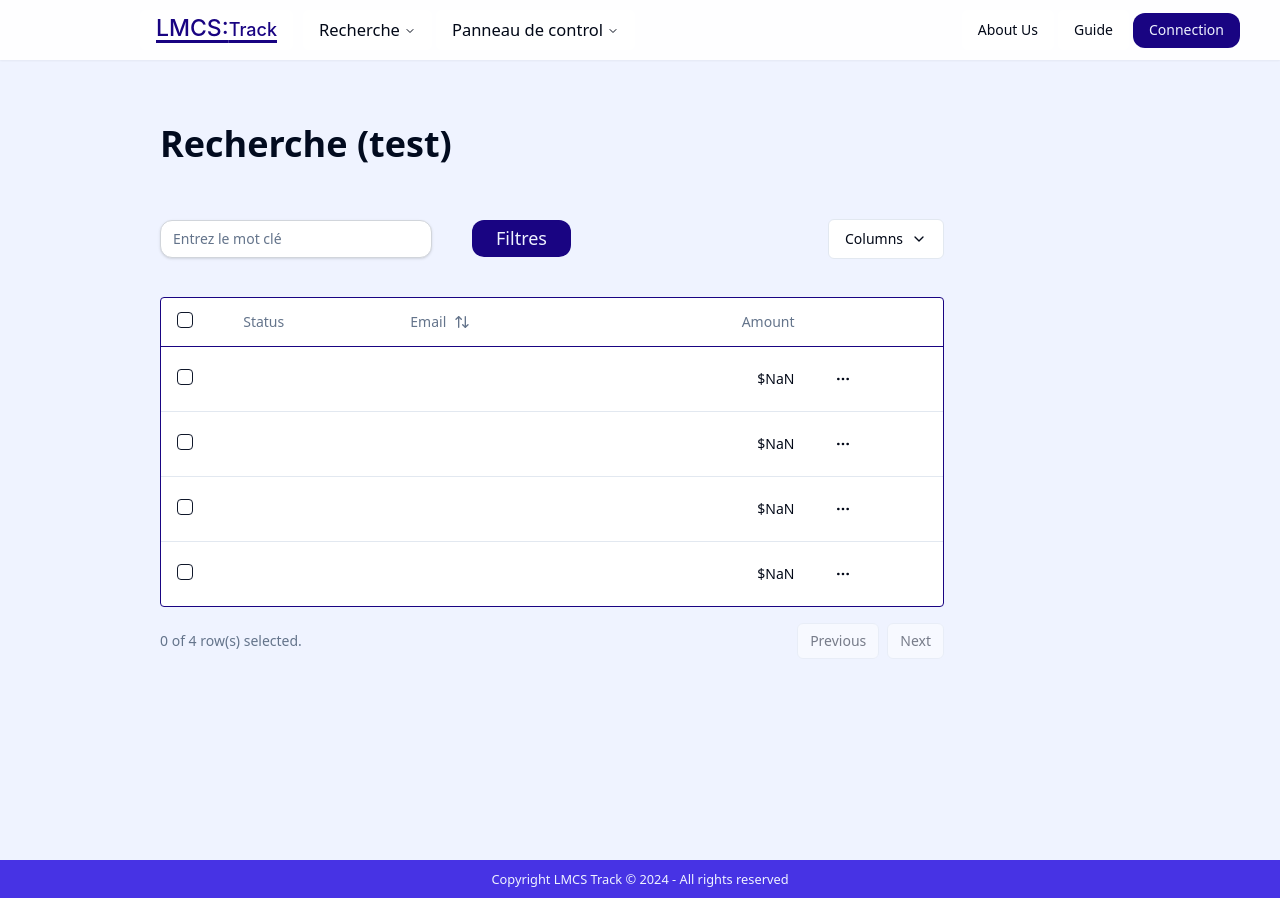
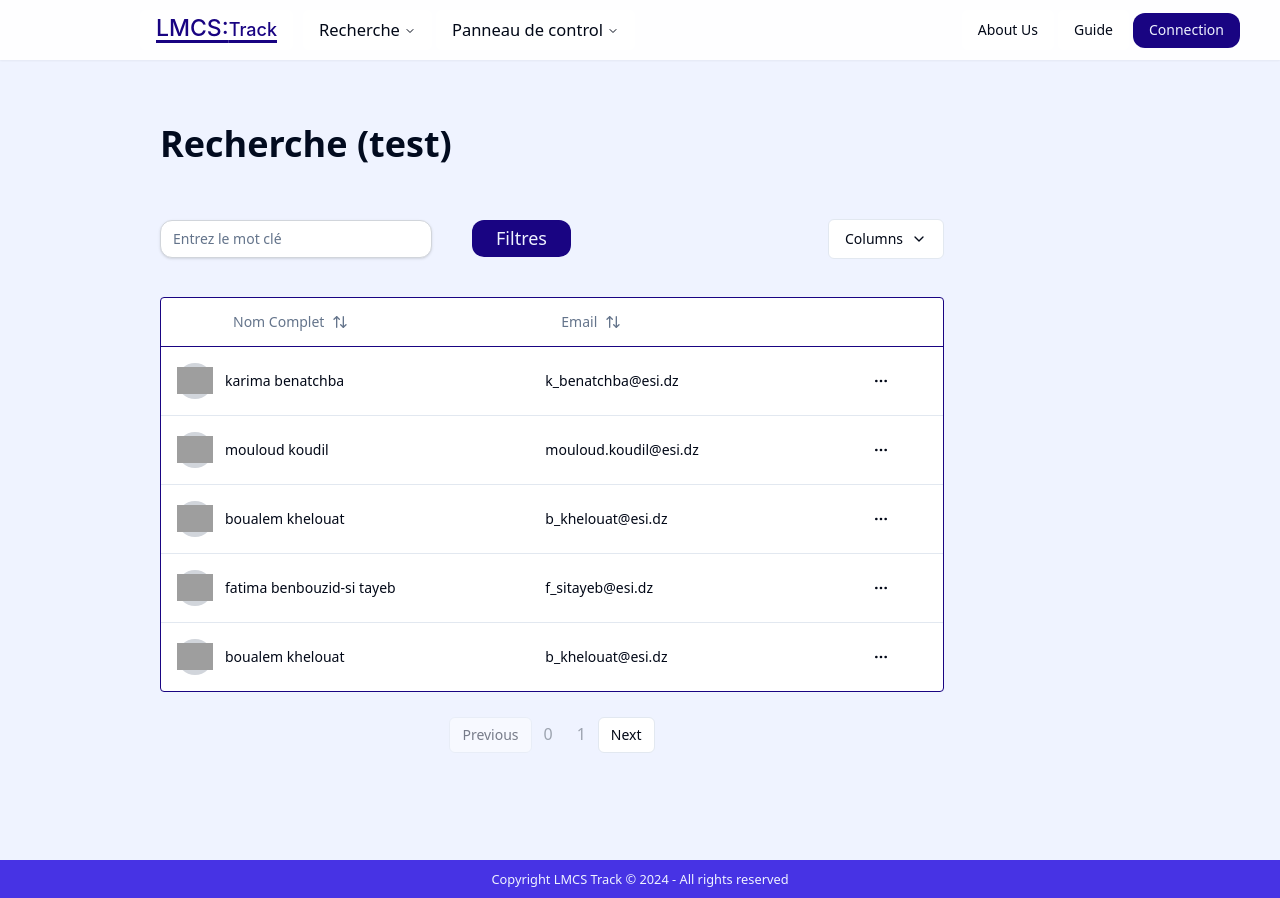
Before and after one commit to amimaresi/P1E28, a React (Vite) app in the folder Frontend/: page /recherche/projet in a window 1280 px wide. Built offline with nearby package versions, Linux system fonts and the light colour scheme; grey boxes are pictures that could not be loaded.

Commit message:
improved recherche

```diff
--- a/Frontend/src/Pages/Technical Pages/Recherche/DataTable.jsx
+++ b/Frontend/src/Pages/Technical Pages/Recherche/DataTable.jsx
@@ -31,40 +31,41 @@ import {
 } from '@/components/ui/table';
 import { NavLink } from 'react-router-dom';
 import data from './data.js';
+import { Avatar, AvatarFallback, AvatarImage } from '@radix-ui/react-avatar';
 
 export function Columns({ navigate }) {
   return [
     {
-      id: 'select',
-      header: ({ table }) => (
-        <Checkbox
-          checked={
-            table.getIsAllPageRowsSelected() ||
-            (table.getIsSomePageRowsSelected() && 'indeterminate')
-          }
-          onCheckedChange={(value) => table.toggleAllPageRowsSelected(!!value)}
-          aria-label="Select all"
-        />
-      ),
+      accessorKey: 'nomComplet',
+      header: ({ column }) => {
+        return (
+          <Button
+            variant="ghost"
+            onClick={() => column.toggleSorting(column.getIsSorted() === 'asc')}
+            className="ml-10"
+          >
+            Nom Complet
+            <ArrowUpDown className="ml-2 h-4 w-4" />
+          </Button>
+        );
+      },
       cell: ({ row }) => (
-        <Checkbox
-          checked={row.getIsSelected()}
-          onCheckedChange={(value) => row.toggleSelected(!!value)}
-          aria-label="Select row"
-        />
-      ),
-      enableSorting: false,
-      enableHiding: false,
-    },
-    {
-      accessorKey: 'status',
-      header: 'Status',
-      cell: ({ row }) => (
-        <div className="capitalize">{row.getValue('status')}</div>
+        <div className=" flex flex-row items-center gap-3">
+          <div className=" flex h-9 w-9 items-center justify-center rounded-full bg-gray-300">
+            <Avatar>
+              <AvatarImage src="n" />
+              <AvatarFallback>
+                {row.getValue('nomComplet').slice(0, 2)}
+              </AvatarFallback>
+            </Avatar>
+          </div>
+
+          <div className="lowercase">{row.getValue('nomComplet')}</div>
+        </div>
       ),
     },
     {
-      accessorKey: 'Email',
+      accessorKey: '_id',
       header: ({ column }) => {
         return (
           <Button
@@ -76,24 +77,15 @@ export function Columns({ navigate }) {
           </Button>
         );
       },
-      cell: ({ row }) => (
-        <div className="lowercase">{row.getValue('Email')}</div>
-      ),
+      cell: ({ row }) => <div className="lowercase">{row.getValue('_id')}</div>,
     },
+
     {
-      accessorKey: 'amount',
-      header: () => <div className="text-right">Amount</div>,
-      cell: ({ row }) => {
-        const amount = parseFloat(row.getValue('amount'));
-
-        // Format the amount as a dollar amount
-        const formatted = new Intl.NumberFormat('en-US', {
-          style: 'currency',
-          currency: 'USD',
-        }).format(amount);
-
-        return <div className="text-right font-medium">{formatted}</div>;
+      accessorKey: 'blanc',
+      header: ({ column }) => {
+        return <></>;
       },
+      cell: ({ row }) => <></>,
     },
     {
       id: 'actions',
@@ -111,13 +103,8 @@ export function Columns({ navigate }) {
             </DropdownMenuTrigger>
             <DropdownMenuContent align="end">
               <DropdownMenuLabel>Actions</DropdownMenuLabel>
-              <DropdownMenuItem
-                onClick={() => navigator.clipboard.writeText(chercheur.id)}
-              >
-                Copy chercheur ID
-              </DropdownMenuItem>
               <DropdownMenuSeparator />
-              <NavLink to={`./${chercheur.id}`}>
+              <NavLink to={`./${chercheur.id + '/informations' || 'NotFound'}`}>
                 <DropdownMenuItem>Voir le profil</DropdownMenuItem>
               </NavLink>
               <DropdownMenuItem>View chercheur details</DropdownMenuItem>
@@ -132,7 +119,10 @@ export function DataTableDemo({ navigate, searchby }) {
   const [sorting, setSorting] = React.useState([]);
   const [columnFilters, setColumnFilters] = React.useState([]);
   const [columnVisibility, setColumnVisibility] = React.useState({});
-  const [rowSelection, setRowSelection] = React.useState({});
+  const [pagination, setPagination] = React.useState({
+    pageIndex: 0,
+    pageSize: 5,
+  });
   const table = useReactTable({
     data,
     columns: Columns(navigate),
@@ -143,17 +133,30 @@ export function DataTableDemo({ navigate, searchby }) {
     getSortedRowModel: getSortedRowModel(),
     getFilteredRowModel: getFilteredRowModel(),
     onColumnVisibilityChange: setColumnVisibility,
-    onRowSelectionChange: setRowSelection,
+    onPaginationChange: setPagination,
     state: {
-      sorting,
       columnFilters,
       columnVisibility,
-      rowSelection,
+      pagination,
     },
   });
   console.log(data);
+  const paginationButtons = [];
+  for (let i = 0; i < table.getPageCount(); i++) {
+    paginationButtons[i] = (
+      <button
+        onClick={() => {
+          table.setPageIndex(i);
+        }}
+        className="m-2 p-1 text-gray-400 transition-colors hover:text-black"
+      >
+        {i}
+      </button>
+    );
+  }
   return (
-    <div className="w-full">
+    <div>
+      <div className="h-[530px] w-full">
         <div className="flex items-center ">
           <Input
             type="text"
@@ -211,11 +214,7 @@ export function DataTableDemo({ navigate, searchby }) {
             <TableBody>
               {table.getRowModel().rows?.length ? (
                 table.getRowModel().rows.map((row) => (
-                <TableRow
-                  key={row.id}
-                  data-state={row.getIsSelected() && 'selected'}
-                  className=" border-b-grey-400"
-                >
+                  <TableRow key={row.id} className=" border-b-grey-400">
                     {row.getVisibleCells().map((cell) => (
                       <TableCell key={cell.id}>
                         {flexRender(
@@ -239,12 +238,9 @@ export function DataTableDemo({ navigate, searchby }) {
             </TableBody>
           </Table>
         </div>
-      <div className="flex items-center justify-end space-x-2 py-4">
-        <div className="flex-1 text-sm text-muted-foreground">
-          {table.getFilteredSelectedRowModel().rows.length} of{' '}
-          {table.getFilteredRowModel().rows.length} row(s) selected.
       </div>
-        <div className="space-x-2">
+      <div className="flex flex-row items-center justify-center ">
+        <div>
           <Button
             variant="outline"
             size="sm"
@@ -253,6 +249,7 @@ export function DataTableDemo({ navigate, searchby }) {
           >
             Previous
           </Button>
+          {paginationButtons}
           <Button
             variant="outline"
             size="sm"
--- a/Frontend/src/Pages/Technical Pages/Recherche/data.js
+++ b/Frontend/src/Pages/Technical Pages/Recherche/data.js
@@ -1,4 +1,4 @@
-const Fetcheddata = [
+const data = [
   {
     _id: 'k_benatchba@esi.dz',
     nomComplet: 'Karima Benatchba',
@@ -47,6 +47,53 @@ const Fetcheddata = [
     Diplome: 'Doctorat',
     Equipe: 'SURES',
   },
+  {
+    _id: 'b_khelouat@esi.dz',
+    nomComplet: 'Boualem Khelouat',
+    GradeEnsegnement: 'MCB',
+    qualité: 'Enseignat-Chercheure',
+    GradeRecherche: 'Maitre de recherche',
+    H_index: 12,
+    EtablissementOrigine: 'ESI',
+    statut: 'Actif',
+    Diplome: 'Doctorat',
+    Equipe: 'SURES',
+  },
+  {
+    _id: 'f_sitayeb@esi.dz',
+    nomComplet: 'Fatima Benbouzid-Si Tayeb',
+    GradeEnsegnement: 'MAA',
+    qualité: 'Enseignat-Chercheure',
+    GradeRecherche: 'Maitre de recherche',
+    H_index: 10,
+    EtablissementOrigine: 'ESI',
+    statut: 'Actif',
+    Diplome: 'Doctorat',
+    Equipe: 'SURES',
+  },
+  {
+    _id: 'b_khelouat@esi.dz',
+    nomComplet: 'Boualem Khelouat',
+    GradeEnsegnement: 'MCB',
+    qualité: 'Enseignat-Chercheure',
+    GradeRecherche: 'Maitre de recherche',
+    H_index: 12,
+    EtablissementOrigine: 'ESI',
+    statut: 'Actif',
+    Diplome: 'Doctorat',
+    Equipe: 'SURES',
+  },
+  {
+    _id: 'f_sitayeb@esi.dz',
+    nomComplet: 'Fatima Benbouzid-Si Tayeb',
+    GradeEnsegnement: 'MAA',
+    qualité: 'Enseignat-Chercheure',
+    GradeRecherche: 'Maitre de recherche',
+    H_index: 10,
+    EtablissementOrigine: 'ESI',
+    statut: 'Actif',
+    Diplome: 'Doctorat',
+    Equipe: 'SURES',
+  },
 ];
-const data = Fetcheddata.map((item) => ({ id: item.id, ...item }));
 export default data;
```
Lines whose indentation alone changed are shown as unchanged.
